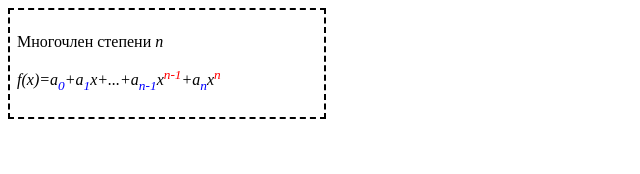
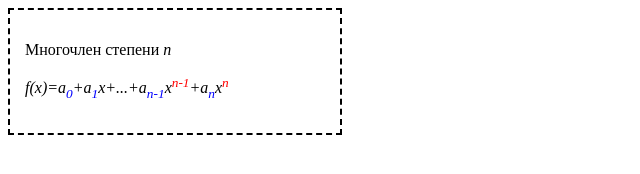
Before and after one commit to ikniga/Frontend_homework, a plain HTML site: page 7.html in a window 1280 px wide. Shown: the whole page, without its empty margins (0-640 px from the left). Drawn offline with Linux system fonts and the light colour scheme.

Commit message:
Update style6.css

```diff
--- a/style6.css
+++ b/style6.css
@@ -1,7 +1,7 @@
 div{
 	border: 2px;
 	border-style: dashed;
-	padding: 7px;
+	padding: 15px;
 	width: 300px;
 }
 span{
```
